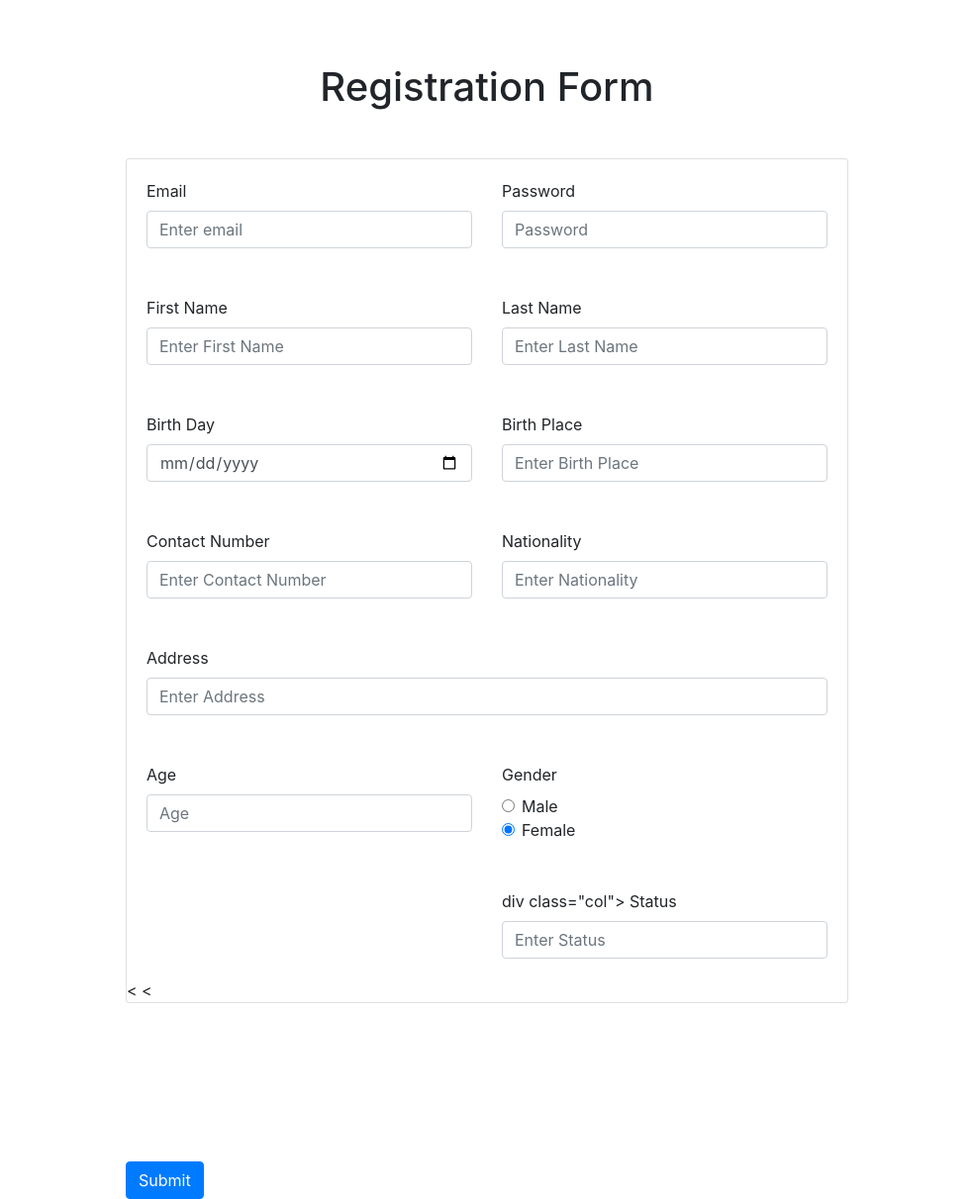
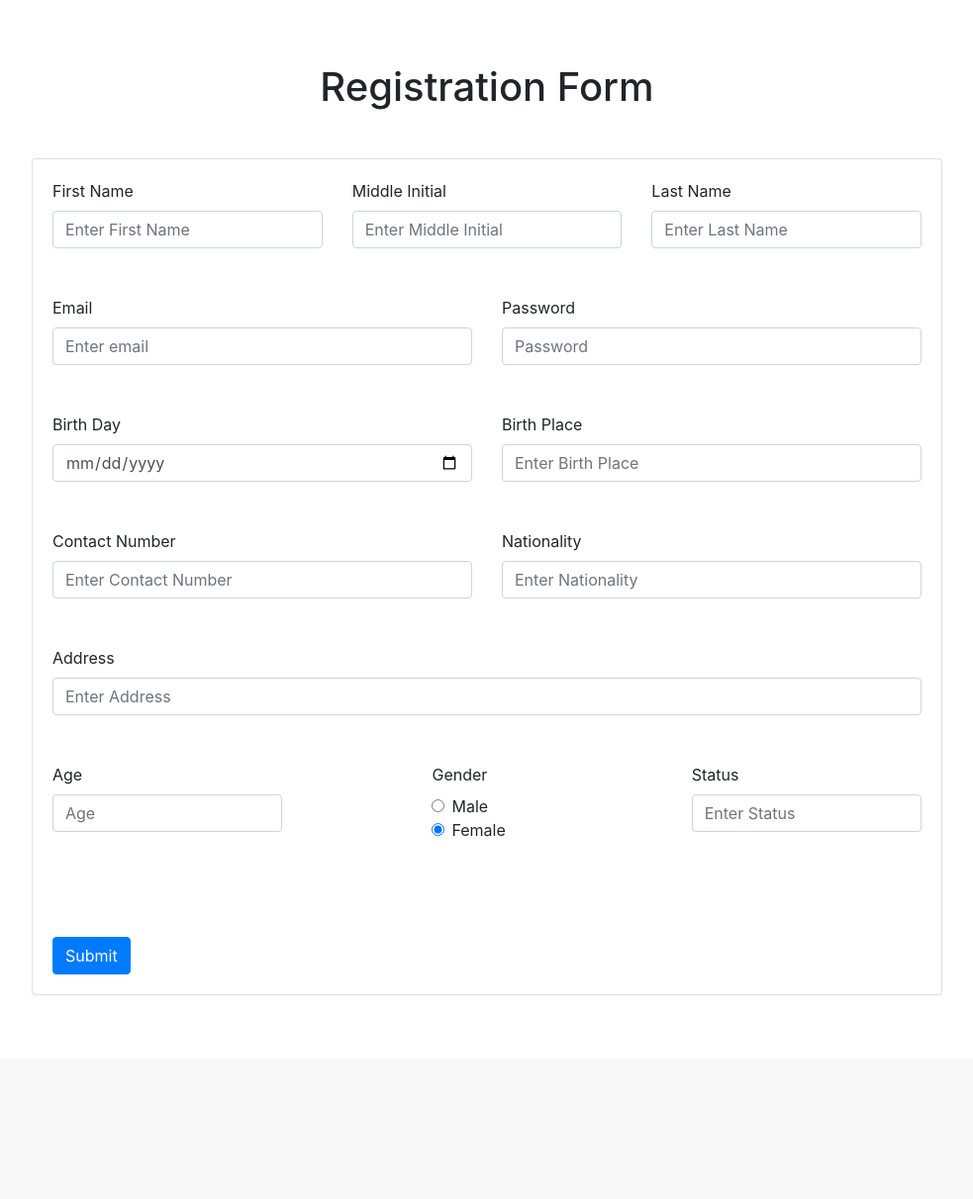
Before and after one commit to shikkik/BarangaySystem, a PHP site: page /resident_registration.php in a window 1280 px wide. Shown: the part 66-1278 px from the top of the page at 99% size, without its empty margins (148-1131 px from the left). After the commit the page ends 1072 px from the top, so only its background shows below. Run offline with PHP 8.4, Linux system fonts and the light colour scheme; some libraries are stand-ins or nearby versions.

Commit message:
dinagdag yung middle initial sa registration

```diff
--- a/customcss/regformstyle.css
+++ b/customcss/regiformstyle.css
@@ -9,3 +9,7 @@ body {
 .mbottom {
     margin-bottom: 4em;
 }
+
+.rb {
+    padding-left: 15% !important;
+}
--- a/resident_registration.php
+++ b/resident_registration.php
@@ -12,7 +12,7 @@
         <!-- responsive tags for screen compatibility -->
         <meta name="viewport" content="width=device-width, initial-scale=1 shrink-to-fit=no">
         <!-- custom css -->
-        <link href="../BarangaySystem/customcss/regformstyle.css" rel="stylesheet" type="text/css">
+        <link href="../BarangaySystem/customcss/regiformstyle.css" rel="stylesheet" type="text/css">
         <!-- bootstrap css -->
         <link href="../BarangaySystem/bootstrap/css/bootstrap.css" rel="stylesheet" type="text/css">
         <!-- fontawesome icons -->
@@ -38,17 +38,32 @@
                 <h1 class="text-center">Registration Form</h1>
 
                 <div class="row margin mtop">
-                    <div class="col-sm-2"> </div>
-                    <div class="col-8">
+                    <div class="col-sm"> </div>
+                    <div class="col-10">
                         <div class="card mbottom">
                             <div class="card-body">
 
+                            <div class="row">
+                                    <div class="col">
+                                    <label for="FirstName " >First Name </label>
+                                    <input type="text" class="form-control" id="fname"  placeholder="Enter First Name">
+                                    </div>
+
+                                    <div class="col">
+                                    <label for="middleinitial " >Middle Initial </label>
+                                        <input type="text" class="form-control width" id="mi"  placeholder="Enter Middle Initial">
+                                    </div>
+
+                                    <div class="col">
+                                    <label for="lastname"> Last Name</label>
+                                        <input type="email" class="form-control" id="lname"  placeholder="Enter Last Name">
+                                    </div>
+                                </div>
+
                                 <div class="row">
                                     <div class="col">
-                                        <label for="Email">Email </label>
+                                        <label for="Email" class="mtop">Email </label>
                                         <input type="email" class="form-control" id="email"  placeholder="Enter email">
-                                        <label for="FirstName " class="mtop">First Name </label>
-                                        <input type="text" class="form-control" id="fname"  placeholder="Enter First Name">
                                         <label for="Birthday"class="mtop">Birth Day </label>
                                         <input type="date" class="form-control" id="birthday"  placeholder="Enter Birth Day">
                                         <label for="phone"class="mtop">Contact Number</label>
@@ -56,16 +71,16 @@
                                     </div>
 
                                     <div class="col">
-                                        <label for="password">Password</label>
+                                        <label for="password" class="mtop">Password</label>
                                         <input type="password" class="form-control" id="pass" placeholder="Password">
-                                        <label for="lastname"class="mtop"> Last Name</label>
-                                        <input type="email" class="form-control" id="lname"  placeholder="Enter Last Name">
                                         <label for="birthplace"class="mtop">Birth Place </label>
                                         <input type="text" class="form-control" id="birthplace"  placeholder="Enter Birth Place">
                                         <label for="nationality"class="mtop">Nationality </label>
                                         <input type="text" class="form-control" id="nationality"  placeholder="Enter Nationality">
                                     </div>
                                 </div>
+
+
 
                                 <div class="row">
                                     <div class="col">
@@ -80,7 +95,7 @@
                                         <input type="number" class="form-control" id="age" placeholder="Age">
                                     </div>
 
-                                    <div class="col">
+                                    <div class="col rb">
                                         <label for="exampleFormControlSelect1"class="mtop">Gender</label>
                                         <div class="form-check">
                                             <input class="form-check-input" type="radio" name="flexRadioDefault" >
@@ -88,24 +103,21 @@
                                             Male
                                             </label>
                                         </div>
-
-                                        <div class="form-check">
+                                        <div class="form-check ">
                                             <input class="form-check-input" type="radio" name="flexRadioDefault"  checked>
                                             <label class="form-check-label" for="flexRadioDefault2">
                                             Female
                                             </label>
                                         </div>
+                                    </div>
 
-                                        div class="col">
+                                    <div class="col">
                                         <label for="status"class="mtop">Status </label>
                                         <input type="text" class="form-control" id="exampleInputEmail1"  placeholder="Enter Status">
                                     </div>
-                                    </div>
                                 </div>
 
-                                <
-                                    <
-                                </div>
+
 
                                 <br>
                                 <br>
@@ -119,7 +131,7 @@
                         </div>
                     </div>
 
-                    <div class="col-sm-2"> </div>
+                    <div class="col-sm"> </div>
                 </div>
             </div>
         </div>
```
